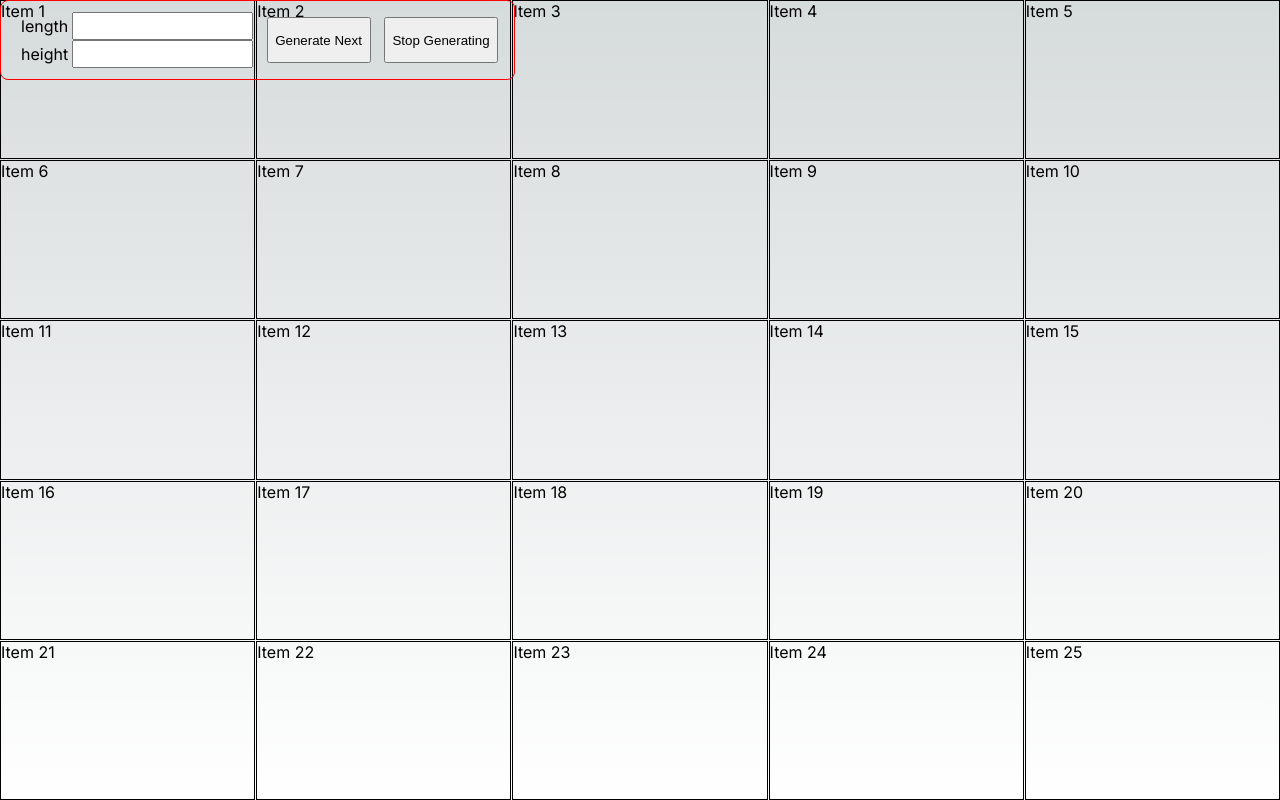
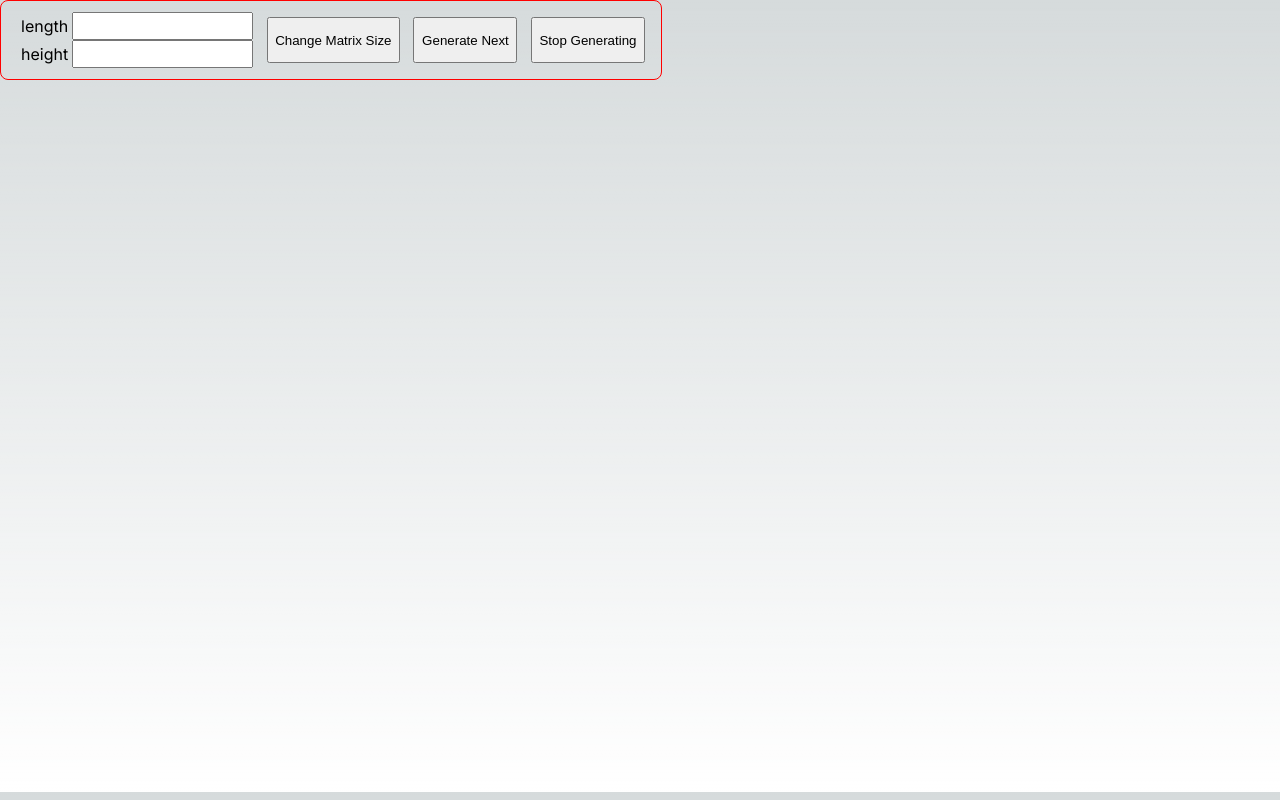
Before and after one commit to rif42/game-of-life-typescript, a Next.js app: page / in a window 1280 px wide. Built offline with nearby package versions, Linux system fonts and the light colour scheme.

Commit message:
feat: added click div to mutate its state (dead/alive)

```diff
--- a/src/app/page.tsx
+++ b/src/app/page.tsx
@@ -8,28 +8,17 @@ import { ToastContainer, toast } from "react-toastify";
 import "react-toastify/dist/ReactToastify.css";
 
 export default function Home() {
-    const [windowWidth, setWindowWidth] = useState(window.innerWidth);
-    const [windowHeight, setWindowHeight] = useState(window.innerHeight);
     const [xMatrix, setxMatrix] = useState(5);
     const [yMatrix, setyMatrix] = useState(5);
-    const [matrix, setMatrix] = useState<number[][]>([]); // Initialize a 5x5 matrix with zeros
-    const [bufferMatrix, setBufferMatrix] = useState<number[][]>([]); // Initialize a 5x5 matrix with zeros
+    const [matrix, setMatrix] = useState<number[]>([]); // Initialize a 5x5 matrix with zeros
+    const [bufferMatrix, setBufferMatrix] = useState<number[]>([]); // Initialize a 5x5 matrix with zeros
     const x = 5; // replace with your desired number of rows
     const y = 5; // replace with your desired number of columns
     const xnumber = useRef<HTMLInputElement>(null);
     const ynumber = useRef<HTMLInputElement>(null);
 
     function createMatrix(x: number, y: number) {
-        const matrix: number[][] = [];
-        for (let i = 0; i < x; i++) {
-            matrix[i] = new Array(y).fill(0); // Initialize each row with zeros
-        }
-        setMatrix(matrix);
-    }
-
-    function handleResize() {
-        setWindowWidth(window.innerWidth);
-        setWindowHeight(window.innerHeight);
+        setMatrix(new Array(x * y).fill(0));
     }
 
     function handleXYChange() {
@@ -48,10 +37,14 @@ export default function Home() {
         createMatrix(xValue, yValue);
     }
 
-    useEffect(() => {
-        window.addEventListener("resize", handleResize);
-        return () => window.removeEventListener("resize", handleResize);
-    }, []);
+    function handleMutate(index: number) {
+        const newMatrix = [...matrix];
+        if (newMatrix[index] === 1) newMatrix[index] = 0;
+        else {
+            newMatrix[index] = 1;
+        }
+        setMatrix(newMatrix);
+    }
 
     useEffect(() => {
         console.log(`xMatrix: ${xMatrix}, yMatrix: ${yMatrix}`);
@@ -84,19 +77,25 @@ export default function Home() {
                         <input type='number' ref={ynumber}></input>
                     </div>
                 </div>
-                <button style={{ height: "100%", margin: "1em", padding: "0.5em" }} onClick={handleXYChange}>
-                    Generate Next
+                <button style={{ height: "100%", marginLeft: "1em", padding: "0.5em" }} onClick={handleXYChange}>
+                    Change Matrix Size
                 </button>
-                <button style={{ height: "100%", padding: "0.5em" }}>Stop Generating</button>
+                <button style={{ height: "100%", marginLeft: "1em", padding: "0.5em" }}>Generate Next</button>
+                <button style={{ height: "100%", marginLeft: "1em", padding: "0.5em" }}>Stop Generating</button>
             </div>
             <div
                 className='grid-container'
-                style={{ gridTemplateColumns: `repeat(${xMatrix}, 1fr)`, gridTemplateRows: `repeat(${yMatrix}, 1fr)` }}>
-                {Array.from({ length: xMatrix * yMatrix }).map((_, index) => (
-                    <div key={index} className='grid-item' onClick={()=>console.log(index+1)}>
-                        Item {index + 1}
-                    </div>
-                ))}
+                style={{
+                    gridTemplateColumns: `repeat(${xMatrix}, minmax(1px, 1fr))`,
+                    gridTemplateRows: `repeat(${yMatrix}, minmax(1px, 1fr))`,
+                }}>
+                {matrix.map((value, index) =>
+                    value === 1 ? (
+                        <div key={index} className='alive' onClick={() => handleMutate(index)}></div>
+                    ) : (
+                        <div key={index} className='dead' onClick={() => handleMutate(index)}></div>
+                    )
+                )}
             </div>
         </>
     );
--- a/src/app/styles.css
+++ b/src/app/styles.css
@@ -1,10 +1,16 @@
 .grid-container {
     display: grid;
-    gap: 1px; /* adjust to your desired gap between grid items */
-    height: 100vh;
-    width: 100vw;
+    /* gap: 1px; */
+    height: 99vh;
+    width: 99vw;
   }
 
-  .grid-item {
-    border: 1px solid black; /* Optional, just to visualize the grid items */
+  .dead {
+    border: 1px solid black;
+    background-color: black;
   }
+
+  .alive{
+    border: 1px solid black;
+    background-color: red;
+  }
```
